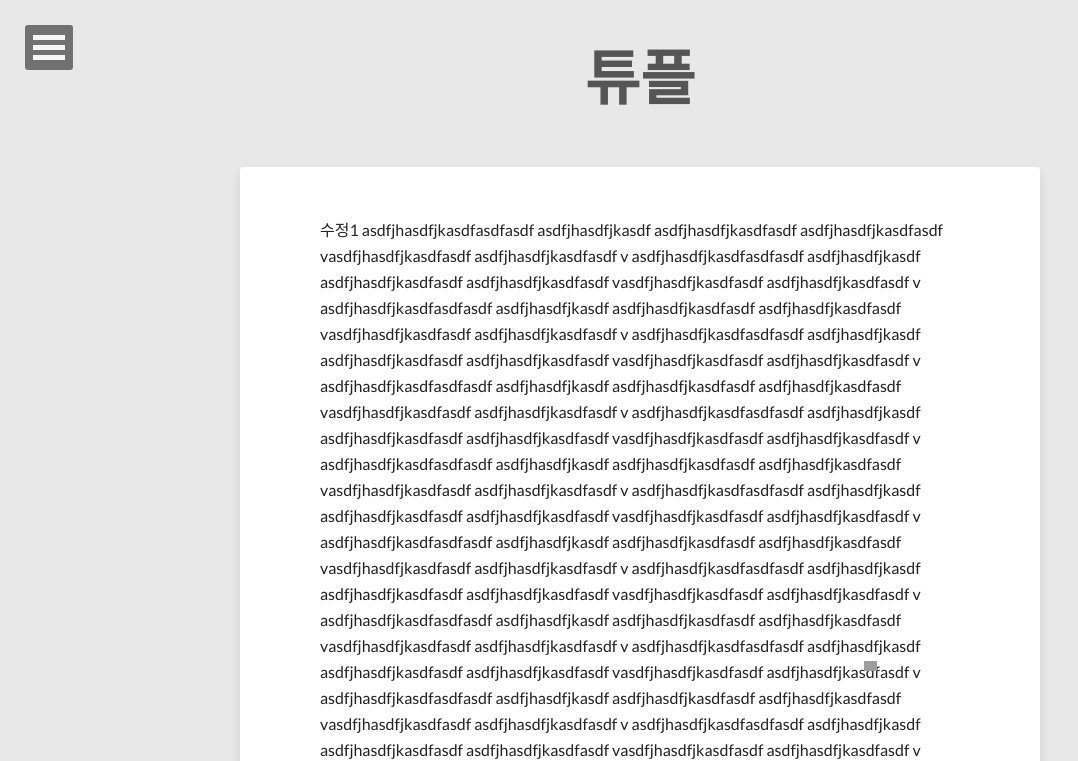
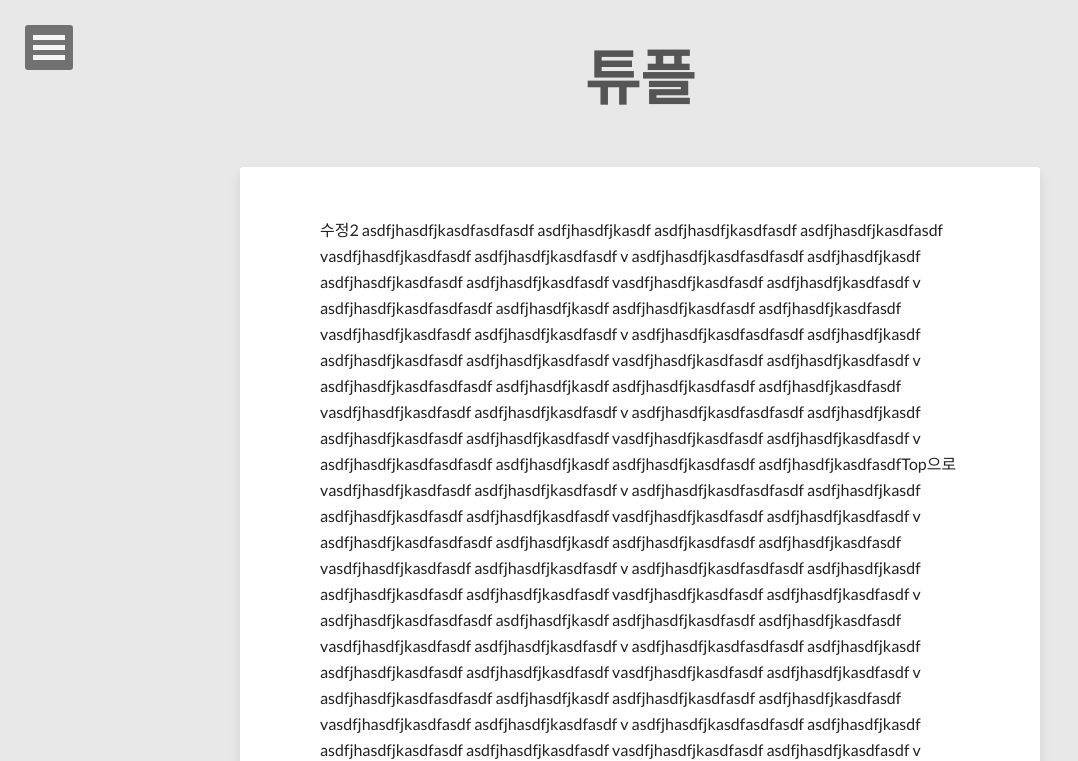
Before and after one commit to geoncheollee/geonblog, a Jekyll site: the page built from lecture_6.html, in a window 1280 px wide. Shown: the top 761 px of the page, without its empty margins (0-1078 px from the left). Built offline with Jekyll 4.4.1, drawn with Linux system fonts in a browser that asks for light colours; nearby versions of some CDN libraries; some of the changed lines change nothing that is shown; grey boxes are pictures that could not be loaded.

Commit message:
Update lecture_6.html

```diff
--- a/lecture_6.html
+++ b/lecture_6.html
@@ -5,91 +5,45 @@ title: 튜플
 description: "튜플 문법 소개 및 예제"
 ---
 
-수정1
-
-<!--TOP버튼 시작--> <script language=javascript>
-
-
-var isDOM = (document.getElementById ? true : false);
-var isIE4 = ((document.all && !isDOM) ? true : false);
-var isNS4 = (document.layers ? true : false);
-
-function getRef(id) {
-        if (isDOM) return document.getElementById(id);
-        if (isIE4) return document.all[id];
-        if (isNS4) return document.layers[id];
-}
-
-var isNS = navigator.appName == "Netscape";
-
-function moveRightEdge() {
-
-        var yMenuFrom, yMenuTo, yOffset, timeoutNextCheck;
-
-        if (isNS4) {
-                yMenuFrom   = divMenu.top;
-                yMenuTo     = windows.pageYOffset + 405;   // 위쪽 위치
-        } else if (isDOM) {
-                yMenuFrom   = parseInt (divMenu.style.top, 10);
-                yMenuTo     = (isNS ? window.pageYOffset +405 : document.body.clientHeight + document.body.scrollTop - 45 ); // 위쪽 위치
-                if(!isNS) {
-                        if( yMenuTo > document.body.scrollHeight - 250 ) yMenuTo = document.body.scrollHeight - 235;
-                        if( yMenuTo < 65 ) yMenuTo = 65;
-                }
-        }
-
-        timeoutNextCheck = 500;
-
-        if (yMenuFrom != yMenuTo) {
-                yOffset = Math.ceil(Math.abs(yMenuTo - yMenuFrom) / 10);
-                if (yMenuTo < yMenuFrom)
-                        yOffset = -yOffset;
-                if (isNS4)
-                        divMenu.top += yOffset;
-                else if (isDOM)
-                        divMenu.style.top = parseInt (divMenu.style.top, 10) + yOffset;
-                        timeoutNextCheck = 10;
-        }
-        setTimeout ("moveRightEdge()", timeoutNextCheck);
-}
-//-->
-</script>
-
-<a onfocus=blur() href="#top"><img id=divMenu style="LEFT: 864px; VISIBILITY: visible; WIDTH: 13px; POSITION: absolute; TOP: 661px" src="{{ site.url }}/images/stack.png" border=0></a>
-
-<script language=javascript>
-
-if (isNS4) {
-        var divMenu = document["divMenu"];
-        divMenu.top = windows.pageYOffset + 405;
-        divMenu.visibility = "visible";
-        moveRightEdge();
-} else if (isDOM) {
-        var divMenu = getRef('divMenu');
-             divMenu.style.top = (isNS ? window.pageYOffset +405 : document.body.clientHeight + document.body.scrollTop - 45 );
-        if(!isNS) {
-                if( divMenu.style.top > document.body.scrollHeight - 250 ) divMenu.style.top = document.body.scrollHeight - 235;
-                if( divMenu.style.top < 65 ) divMenu.style.top = 65;
-        }
-
-        divMenu.style.visibility = "visible";
-        moveRightEdge();
-}
-//-->
-</script> <!--TOP버튼 끝-->
+수정2
 
 
 <html>
   <body>
-    <A name="#top"></A>
 
-
-<script src="{{ site.url }}/assets/js/top1.js"></script>
-
-
-<a onfocus=blur() href="#top"><img id=divMenu style="LEFT: 864px; VISIBILITY: visible; WIDTH: 13px; POSITION: absolute; TOP: 661px" src="tour_icon/fly_top.gif" border=0></a>
-
-<script src="{{ site.url }}/assets/js/top2.js"></script>
+  <script>
+   function go_top(orix,oriy,desx,desy) {
+    var Timer;
+    if (document.body.scrollTop == 0) {
+        var winHeight = document.documentElement.scrollTop;
+    } else {
+        var winHeight = document.body.scrollTop;
+    }
+    if(Timer) clearTimeout(Timer);
+    startx = 0;
+    starty = winHeight;
+    if(!orix || orix < 0) orix = 0;
+    if(!oriy || oriy < 0) oriy = 0;
+    var speed = 7;
+    if(!desx) desx = 0 + startx;
+    if(!desy) desy = 0 + starty;
+    desx += (orix - startx) / speed;
+    if (desx < 0) desx = 0;
+    desy += (oriy - starty) / speed;
+    if (desy < 0) desy = 0;
+    var posX = Math.ceil(desx);
+    var posY = Math.ceil(desy);
+    window.scrollTo(posX, posY);
+    if((Math.floor(Math.abs(startx - orix)) < 1) && (Math.floor(Math.abs(starty - oriy)) < 1)){
+        clearTimeout(Timer);
+        window.scroll(orix,oriy);
+    }else if(posX != orix || posY != oriy){
+        Timer = setTimeout("go_top("+orix+","+oriy+","+desx+","+desy+")",15);
+    }else{
+        clearTimeout(Timer);
+    }
+}
+</script>
 
 
 asdfjhasdfjkasdfasdfasdf
@@ -137,7 +91,7 @@ v
 asdfjhasdfjkasdfasdfasdf
 asdfjhasdfjkasdf
 asdfjhasdfjkasdfasdf
-asdfjhasdfjkasdfasdf
+asdfjhasdfjkasdfasdf<span onclick="go_top();">Top으로</span>
 vasdfjhasdfjkasdfasdf
 asdfjhasdfjkasdfasdf
 v
```
